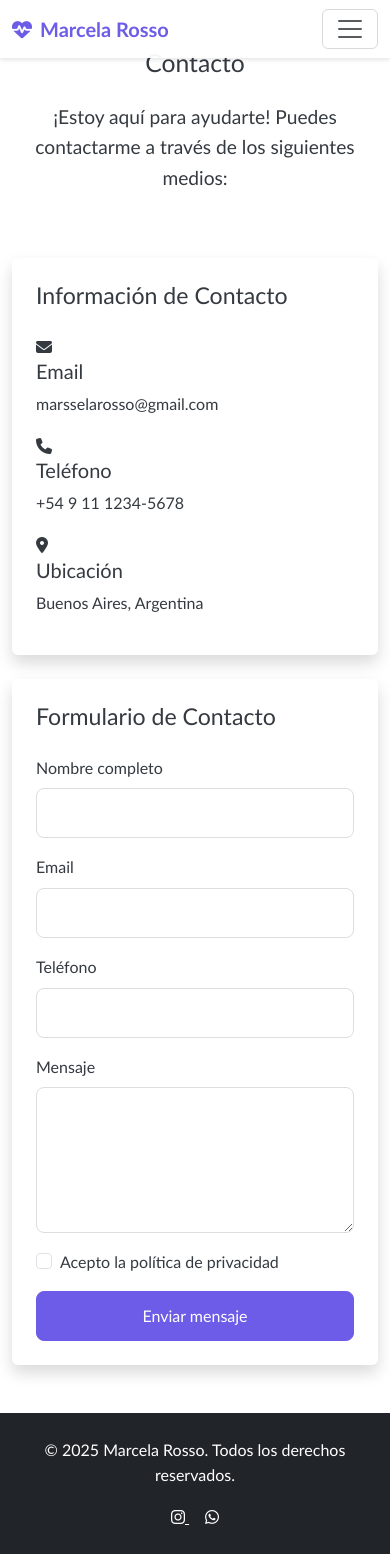
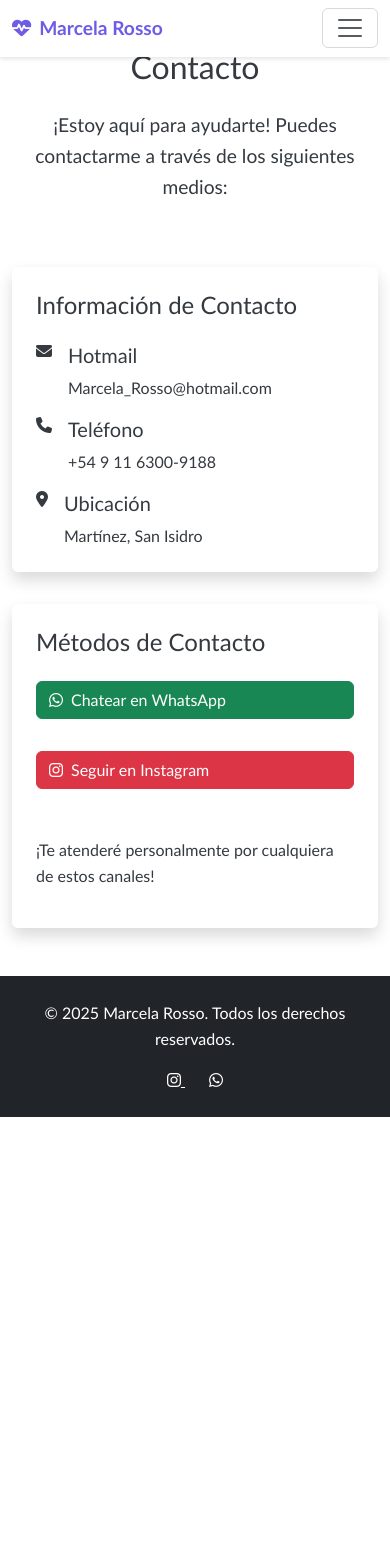
Before and after one commit to Fuljoq/MasajesMarselarosso, a plain HTML site: page views/contact.html in a window 390 px wide. After the commit the page ends 1117 px from the top, so only its background shows below. Drawn offline with nearby package versions, Linux system fonts and the light colour scheme.

Commit message:
pagina casi terminada

```diff
--- a/styles/main.css
+++ b/styles/main.css
@@ -4,6 +4,76 @@
     --light-bg: #f8f9fa;
     --dark-bg: #343a40;
     --text-color: #343a40;
+}
+
+/* Layout */
+body {
+    min-height: 100vh;
+    display: flex;
+    flex-direction: column;
+}
+
+main {
+    flex: 1 0 auto;
+}
+
+/* Footer */
+footer {
+    margin-top: auto;
+    padding: 2rem 0;
+    position: relative;
+    bottom: 0;
+    width: 100%;
+}
+
+/* Footer en la página de inicio */
+body:not(.body-index) footer {
+    margin-top: 4rem;
+}
+
+/* Estilos responsivos */
+@media (max-width: 768px) {
+    .hero-section {
+        min-height: 80vh;
+        padding: 2rem 0;
+    }
+
+    .service-card {
+        margin-bottom: 2rem;
+    }
+
+    .contact-info {
+        margin-bottom: 2rem;
+    }
+
+    .contact-methods {
+        margin-top: 2rem;
+    }
+
+    .contact-methods .btn {
+        width: 100%;
+        margin-bottom: 1rem;
+    }
+
+    .social-icons a {
+        margin: 0 0.5rem;
+    }
+
+    .navbar-brand {
+        font-size: 1.2rem;
+    }
+
+    h1 {
+        font-size: 2.5rem;
+    }
+
+    h2 {
+        font-size: 2rem;
+    }
+
+    h3 {
+        font-size: 1.5rem;
+    }
 }
 
 body {
@@ -103,7 +173,7 @@ footer {
     background: white;
     border-radius: 10px;
     overflow: hidden;
-    box-shadow: 0 4px 6px rgba(0, 0, 0, 0.1);
+    box-shadow: 0 2px 4px rgba(0, 0, 0, 0.1);
     transition: transform 0.3s ease;
 }
 
@@ -113,13 +183,23 @@ footer {
 
 .product-card img {
     width: 100%;
-    height: auto;
+    height: 300px;
     object-fit: cover;
+    object-position: center;
 }
 
 .product-info {
-    padding: 20px;
+    padding: 2rem;
     background: linear-gradient(to top, rgba(255, 255, 255, 0.95), rgba(255, 255, 255, 0.95));
+}
+
+/* Product Detail Images */
+.product-detail-section .col-md-6 img {
+    width: 100%;
+    height: 400px;
+    object-fit: cover;
+    object-position: center;
+    margin-bottom: 2rem;
 }
 
 .product-info h3 {
--- a/views/contact.html
+++ b/views/contact.html
@@ -47,53 +47,48 @@
                     <div class="contact-info mb-4 p-4 rounded shadow">
                         <h3 class="mb-4">Información de Contacto</h3>
                         <div class="contact-item mb-3">
+                            <div class="d-flex align-items-start">
                                 <i class="fas fa-envelope me-3"></i>
                                 <div>
-                                <h5>Email</h5>
-                                <p>marsselarosso@gmail.com</p>
+                                    <h5>Hotmail</h5>
+                                    <p class="mb-0">Marcela_Rosso@hotmail.com</p>
+                                </div>
                             </div>
                         </div>
                         <div class="contact-item mb-3">
+                            <div class="d-flex align-items-start">
                                 <i class="fas fa-phone me-3"></i>
                                 <div>
                                     <h5>Teléfono</h5>
-                                <p>+54 9 11 1234-5678</p>
+                                    <p class="mb-0">+54 9 11 6300-9188</p>
+                                </div>
                             </div>
                         </div>
                         <div class="contact-item">
+                            <div class="d-flex align-items-start">
                                 <i class="fas fa-map-marker-alt me-3"></i>
                                 <div>
                                     <h5>Ubicación</h5>
-                                <p>Buenos Aires, Argentina</p>
+                                    <p class="mb-0"> Martínez, San Isidro
+                                    </p>
+                                </div>
                             </div>
                         </div>
                     </div>
 
-                    <div class="contact-form p-4 rounded shadow">
-                        <h3 class="mb-4">Formulario de Contacto</h3>
-                        <form id="contactForm">
-                            <div class="mb-3">
-                                <label for="name" class="form-label">Nombre completo</label>
-                                <input type="text" class="form-control" id="name" required>
+                    <div class="contact-methods p-4 rounded shadow">
+                        <h3 class="mb-4">Métodos de Contacto</h3>
+                        <div class="d-flex flex-column gap-3">
+                            <a href="https://wa.me/5491163009188" class="btn btn-success d-flex align-items-center gap-2">
+                                <i class="fab fa-whatsapp"></i>
+                                <span>Chatear en WhatsApp</span>
+                            </a>
+                            <a href="https://www.instagram.com/marsselarosso" class="btn btn-danger d-flex align-items-center gap-2">
+                                <i class="fab fa-instagram"></i>
+                                <span>Seguir en Instagram</span>
+                            </a>
+                            <p class="mt-3">¡Te atenderé personalmente por cualquiera de estos canales!</p>
                         </div>
-                            <div class="mb-3">
-                                <label for="email" class="form-label">Email</label>
-                                <input type="email" class="form-control" id="email" required>
-                            </div>
-                            <div class="mb-3">
-                                <label for="phone" class="form-label">Teléfono</label>
-                                <input type="tel" class="form-control" id="phone">
-                            </div>
-                            <div class="mb-3">
-                                <label for="message" class="form-label">Mensaje</label>
-                                <textarea class="form-control" id="message" rows="5" required></textarea>
-                            </div>
-                            <div class="mb-3 form-check">
-                                <input type="checkbox" class="form-check-input" id="privacy" required>
-                                <label class="form-check-label" for="privacy">Acepto la política de privacidad</label>
-                            </div>
-                            <button type="submit" class="btn btn-primary w-100">Enviar mensaje</button>
-                        </form>
                     </div>
                 </div>
             </div>
```
Also changed, not shown: index.html (+8 -26 lines), views/productos.html (+2 -0 lines). Lines whose indentation alone changed are shown as unchanged.
